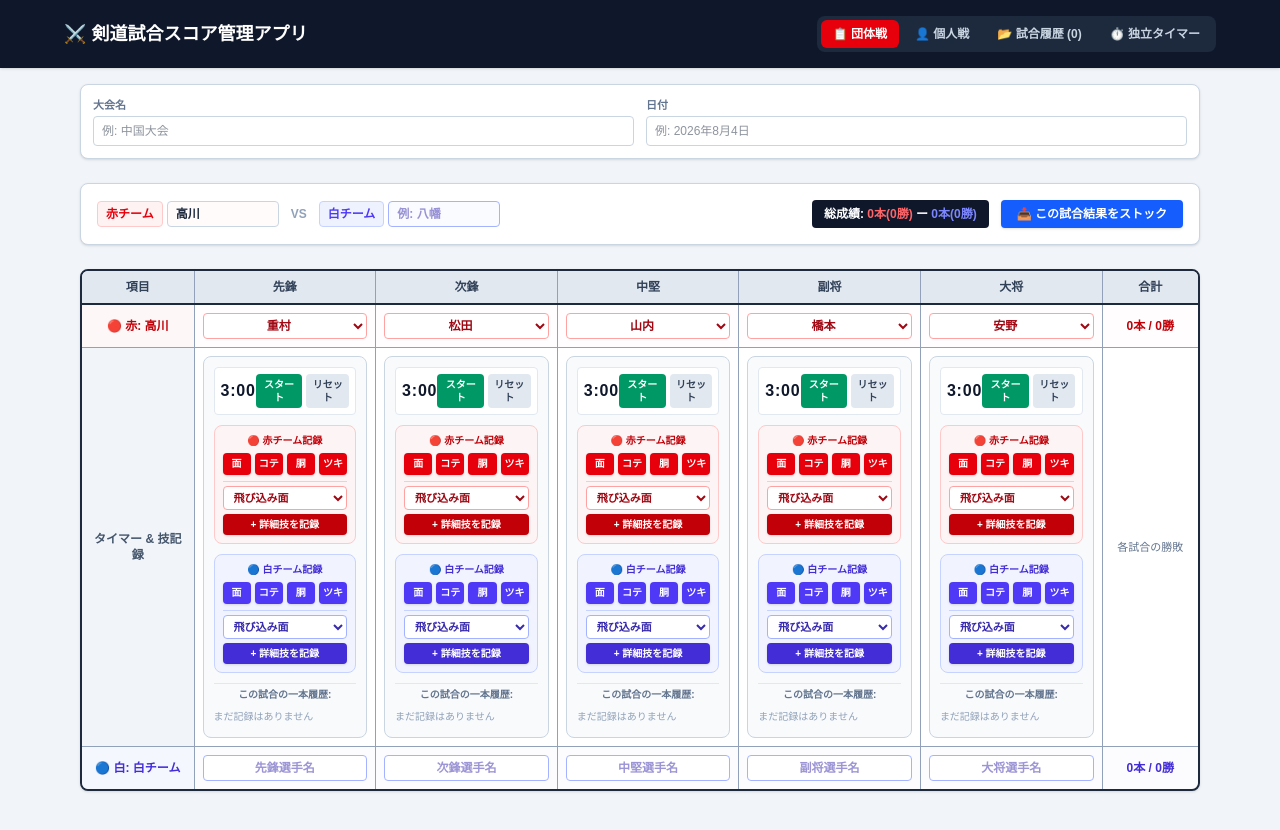
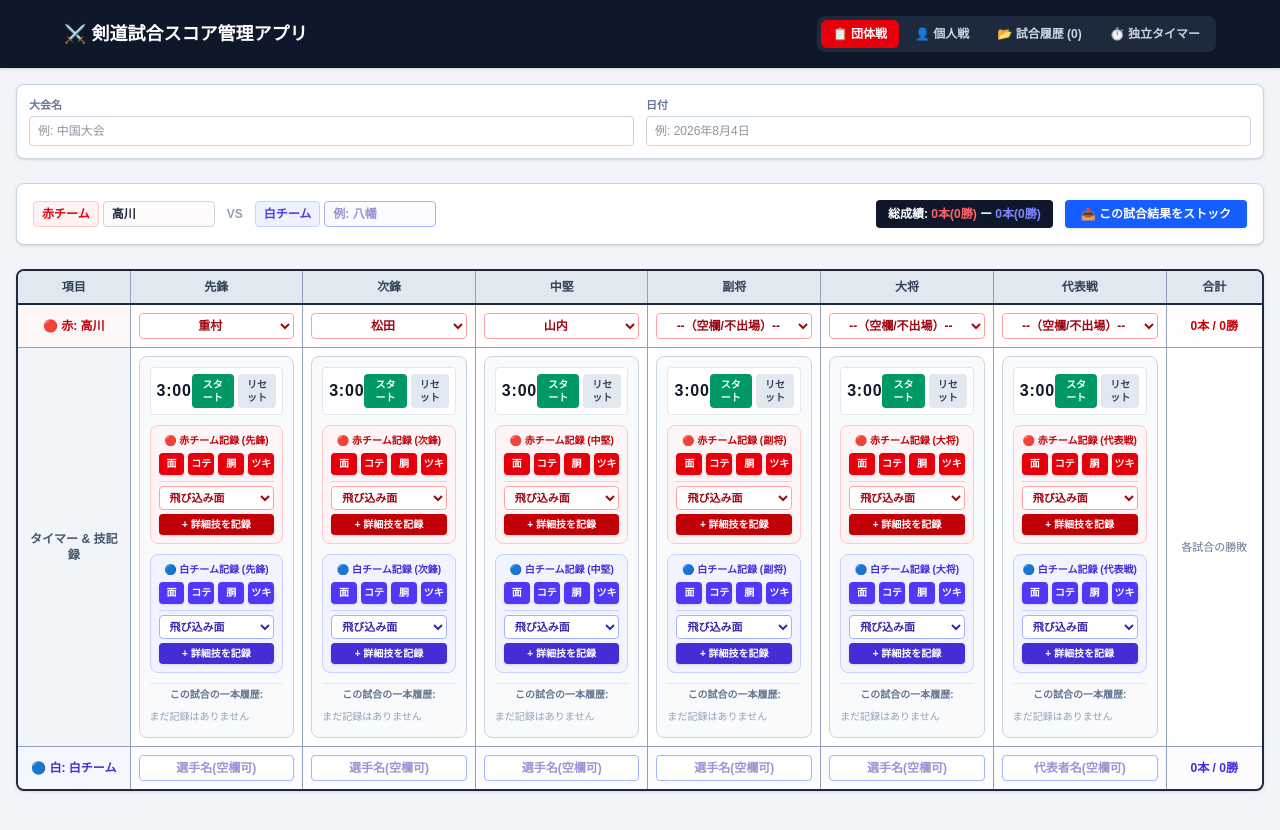
Before and after one commit to marcia031503-prog/kendo-score-app, a Next.js app: page / in a window 1280 px wide. Shown: the top 830 px of the page. Built offline with nearby package versions, Linux system fonts and the light colour scheme.

Commit message:
fix: 代表戦追加と不要プリセット削除

```diff
--- a/src/app/page.js
+++ b/src/app/page.js
@@ -2,15 +2,11 @@
 
 import React, { useState, useEffect } from 'react';
 
-// タイマーと、よく使う技ボタン ＋ プルダウン技選択を両立させたコンポーネント
 function MatchTimerAndScorer({ title, history, onAddWaza, onRemoveWaza }) {
   const [timeLeft, setTimeLeft] = useState(180);
   const [isRunning, setIsRunning] = useState(false);
 
-  // クイック打突用（よく使う4本）
   const quickWazas = ['面', 'コテ', '胴', 'ツキ'];
-
-  // 詳細技用のリスト（基本の4本を除外）
   const allWazas = [
     '飛び込み面', '引き面', '小手面', '相面', '返し面', '相小手面',
     '飛び込みコテ', '引きコテ', '出小手',
@@ -40,7 +36,6 @@ function MatchTimerAndScorer({ title, history, onAddWaza, onRemoveWaza }) {
 
   return (
     <div className="bg-slate-50 border border-slate-300 rounded-lg p-2.5 space-y-2.5">
-      {/* タイマー表示 & 操作 */}
       <div className="flex items-center justify-between bg-white p-1.5 rounded border border-slate-200">
         <div className="text-base font-black text-slate-900 tracking-wider">
           {formatTime(timeLeft)}
@@ -61,11 +56,8 @@ function MatchTimerAndScorer({ title, history, onAddWaza, onRemoveWaza }) {
         </div>
       </div>
 
-      {/* ================= 赤チーム側スコアエリア ================= */}
       <div className="bg-red-50/70 border border-red-200 rounded-lg p-2 space-y-1.5">
-        <div className="text-[10px] font-bold text-red-700">🔴 赤チーム記録</div>
-
-        {/* ワンタップ物理ボタン（面・コテ・胴・ツキ） */}
+        <div className="text-[10px] font-bold text-red-700">🔴 赤チーム記録 ({title})</div>
         <div className="grid grid-cols-4 gap-1">
           {quickWazas.map((w) => (
             <button
@@ -77,8 +69,6 @@ function MatchTimerAndScorer({ title, history, onAddWaza, onRemoveWaza }) {
             </button>
           ))}
         </div>
-
-        {/* その他の技：プルダウン ＋ 記録ボタン */}
         <div className="flex flex-col gap-1 pt-1 border-t border-red-200">
           <select
             value={redSelectedWaza}
@@ -98,11 +88,8 @@ function MatchTimerAndScorer({ title, history, onAddWaza, onRemoveWaza }) {
         </div>
       </div>
 
-      {/* ================= 白チーム側スコアエリア ================= */}
       <div className="bg-indigo-50/70 border border-indigo-200 rounded-lg p-2 space-y-1.5">
-        <div className="text-[10px] font-bold text-indigo-700">🔵 白チーム記録</div>
-
-        {/* ワンタップ物理ボタン（面・コテ・胴・ツキ） */}
+        <div className="text-[10px] font-bold text-indigo-700">🔵 白チーム記録 ({title})</div>
         <div className="grid grid-cols-4 gap-1">
           {quickWazas.map((w) => (
             <button
@@ -114,8 +101,6 @@ function MatchTimerAndScorer({ title, history, onAddWaza, onRemoveWaza }) {
             </button>
           ))}
         </div>
-
-        {/* その他の技：プルダウン ＋ 記録ボタン */}
         <div className="flex flex-col gap-1 pt-1 border-t border-indigo-200">
           <select
             value={whiteSelectedWaza}
@@ -135,7 +120,6 @@ function MatchTimerAndScorer({ title, history, onAddWaza, onRemoveWaza }) {
         </div>
       </div>
 
-      {/* 記録された履歴表示 */}
       <div className="space-y-1 pt-1 border-t border-slate-200">
         <div className="text-[10px] font-bold text-slate-500">この試合の一本履歴:</div>
         <div className="flex flex-wrap gap-1 min-h-[22px] items-center">
@@ -166,34 +150,30 @@ function MatchTimerAndScorer({ title, history, onAddWaza, onRemoveWaza }) {
 }
 
 export default function KendoApp() {
-  const [mode, setMode] = useState('team'); // 'team', 'individual', 'timer', 'archive'
+  const [mode, setMode] = useState('team');
   const [tournamentName, setTournamentName] = useState('');
   const [matchDate, setMatchDate] = useState('');
 
-  const playerOptions = ['重村', '山本', '山内', '橋本', '安野', '松田', '佐藤', '鈴木', '高橋', '田中'];
+  // 指定されたメンバーのみ（田中佐藤鈴木高橋は除外）
+  const playerOptions = ['重村', '山本', '山内', '橋本', '安野', '松田'];
+  const [positions] = useState(['先鋒', '次鋒', '中堅', '副将', '大将', '代表戦']);
 
-  // 団体戦用ステート
   const [teamRed, setTeamRed] = useState('高川');
   const [teamWhite, setTeamWhite] = useState('');
-  const [positions] = useState(['先鋒', '次鋒', '中堅', '副将', '大将']);
 
-  const [redPlayers, setRedPlayers] = useState(['重村', '松田', '山内', '橋本', '安野']);
-  const [whitePlayers, setWhitePlayers] = useState(['', '', '', '', '']);
+  const [redPlayers, setRedPlayers] = useState(['重村', '松田', '山内', '', '', '']);
+  const [whitePlayers, setWhitePlayers] = useState(['', '', '', '', '', '']);
 
   const [teamMatches, setTeamMatches] = useState(
-    Array(5).fill(null).map(() => ({ history: [] }))
+    Array(6).fill(null).map(() => ({ history: [] }))
   );
 
-  // 個人戦用ステート
   const [indPlayerRed] = useState('安野');
   const [indPlayerWhite, setIndPlayerWhite] = useState('');
   const [indHistory, setIndHistory] = useState([]);
 
-  // メインの全体タイマー用ステート
   const [mainTimeLeft, setMainTimeLeft] = useState(180);
   const [mainIsRunning, setMainIsRunning] = useState(false);
-
-  // 連続試合のストックリスト
   const [matchArchive, setMatchArchive] = useState([]);
 
   useEffect(() => {
@@ -214,7 +194,8 @@ export default function KendoApp() {
     return `${mins}:${secs < 10 ? '0' : ''}${secs}`;
   };
 
-  const getMatchResult = (history) => {
+  const getMatchResult = (history, redPlayer, whitePlayer) => {
+    if (!redPlayer && !whitePlayer && history.length === 0) return 'none';
     let redCount = 0;
     let whiteCount = 0;
     history.forEach((h) => {
@@ -225,17 +206,20 @@ export default function KendoApp() {
     if (redCount >= 2 || (redCount > whiteCount && (redCount + whiteCount >= 2))) return 'red';
     if (whiteCount >= 2 || (whiteCount > redCount && (redCount + whiteCount >= 2))) return 'white';
     if (redCount === 1 && whiteCount === 1) return 'draw';
+    if (redCount === 0 && whiteCount === 0 && (redPlayer || whitePlayer)) return 'draw';
     return 'none';
   };
 
   const calculateTeamSummary = () => {
     let redWins = 0, whiteWins = 0, redIppons = 0, whiteIppons = 0;
-    teamMatches.forEach((m) => {
+    teamMatches.forEach((m, idx) => {
+      const rP = redPlayers[idx];
+      const wP = whitePlayers[idx];
       m.history.forEach((h) => {
         if (h.side === 'red') redIppons++;
         if (h.side === 'white') whiteIppons++;
       });
-      const res = getMatchResult(m.history);
+      const res = getMatchResult(m.history, rP, wP);
       if (res === 'red') redWins++;
       else if (res === 'white') whiteWins++;
     });
@@ -255,13 +239,14 @@ export default function KendoApp() {
       scoreSummary: `${summary.redIppons}本(${summary.redWins}勝) ー ${summary.whiteIppons}本(${summary.whiteWins}勝)`,
       details: positions.map((pos, idx) => {
         const m = teamMatches[idx];
-        const rP = redPlayers[idx];
-        const wP = whitePlayers[idx] || '白選手';
+        const rP = redPlayers[idx] || (pos === '代表戦' ? '代表者未定' : '空欄(不出場)');
+        const wP = whitePlayers[idx] || (pos === '代表戦' ? '代表者未定' : '空欄(不出場)');
         const hStr = m.history.map((h, i) => `${i+1}本:${h.side === 'red' ? rP : wP}(${h.waza})`).join(', ');
-        const res = getMatchResult(m.history);
-        let resText = '引き分け';
+        const res = getMatchResult(m.history, redPlayers[idx], whitePlayers[idx]);
+        let resText = '不出場/未対戦';
         if (res === 'red') resText = `${teamRed}勝ち`;
-        if (res === 'white') resText = `${teamWhite || '白'}勝ち`;
+        else if (res === 'white') resText = `${teamWhite || '白'}勝ち`;
+        else if (res === 'draw') resText = '引き分け';
         return `${pos}: ${rP} vs ${wP} [${hStr || '技なし'}] → ${resText}`;
       }).join(' / ')
     };
@@ -347,7 +332,7 @@ export default function KendoApp() {
         </div>
       </header>
 
-      <div className="max-w-6xl mx-auto p-4 space-y-6">
+      <div className="max-w-7xl mx-auto p-4 space-y-6">
         <div className="bg-white p-3 rounded-lg shadow-sm border border-slate-300 grid grid-cols-1 sm:grid-cols-2 gap-3">
           <div>
             <label className="block text-[11px] font-bold text-slate-500 mb-0.5">大会名</label>
@@ -411,7 +396,7 @@ export default function KendoApp() {
             </div>
 
             <div className="bg-white rounded-lg shadow-sm border-2 border-slate-800 overflow-x-auto">
-              <table className="w-full border-collapse text-center text-xs min-w-[950px]">
+              <table className="w-full border-collapse text-center text-xs min-w-[1200px]">
                 <thead>
                   <tr className="bg-slate-200 border-b-2 border-slate-800">
                     <th className="border-r border-slate-400 p-2 font-bold text-slate-700 w-28">項目</th>
@@ -422,7 +407,6 @@ export default function KendoApp() {
                   </tr>
                 </thead>
                 <tbody>
-                  {/* 赤チーム選手選択行 */}
                   <tr className="border-b border-slate-400 bg-red-50/20">
                     <td className="border-r border-slate-400 p-2 font-bold text-red-700 bg-red-50/50">
                       🔴 赤: {teamRed}
@@ -438,6 +422,7 @@ export default function KendoApp() {
                           }}
                           className="w-full border border-red-300 rounded p-1 text-xs font-bold text-center bg-white text-red-800"
                         >
+                          <option value="">--（空欄/不出場）--</option>
                           {playerOptions.map((p) => (
                             <option key={p} value={p}>{p}</option>
                           ))}
@@ -449,7 +434,6 @@ export default function KendoApp() {
                     </td>
                   </tr>
 
-                  {/* 試合タイマー＆ボタン＆技記録 */}
                   <tr className="border-b border-slate-400 bg-white">
                     <td className="border-r border-slate-400 p-2 font-bold text-slate-600 bg-slate-100">
                       タイマー & 技記録
@@ -480,7 +464,6 @@ export default function KendoApp() {
                     </td>
                   </tr>
 
-                  {/* 白チーム選手選択行 */}
                   <tr className="bg-indigo-50/20">
                     <td className="border-r border-slate-400 p-2 font-bold text-indigo-700 bg-indigo-50/50">
                       🔵 白: {teamWhite || '白チーム'}
@@ -495,7 +478,7 @@ export default function KendoApp() {
                             newP[idx] = e.target.value;
                             setWhitePlayers(newP);
                           }}
-                          placeholder={`${pos}選手名`}
+                          placeholder={pos === '代表戦' ? '代表者名(空欄可)' : '選手名(空欄可)'}
                           className="w-full border border-indigo-300 rounded p-1 text-xs font-bold text-center bg-white text-indigo-800"
                         />
                       </td>
@@ -521,7 +504,6 @@ export default function KendoApp() {
                 📥 この個人戦結果をストック
               </button>
             </div>
-
             <div className="grid grid-cols-1 sm:grid-cols-2 gap-4">
               <div className="bg-red-50 p-3 rounded-lg border border-red-200 space-y-2">
                 <label className="block text-xs font-bold text-red-600">赤選手</label>
@@ -529,7 +511,6 @@ export default function KendoApp() {
                   {indPlayerRed}
                 </div>
               </div>
-
               <div className="bg-indigo-50 p-3 rounded-lg border border-indigo-200 space-y-2">
                 <label className="block text-xs font-bold text-indigo-600">白選手名（手入力）</label>
                 <input
@@ -541,7 +522,6 @@ export default function KendoApp() {
                 />
               </div>
             </div>
-
             <MatchTimerAndScorer
               title="個人戦 試合管理"
               history={indHistory}
@@ -565,7 +545,7 @@ export default function KendoApp() {
                     onClick={handleCopyArchiveForExcel}
                     className="bg-emerald-600 hover:bg-emerald-700 text-white px-4 py-2 rounded text-xs font-bold shadow transition"
                   >
-                    📋 全履歴をExcel用一括コピー
+                    📋 全履歴, Excel用一括コピー
                   </button>
                   <button
                     onClick={() => {
@@ -578,7 +558,6 @@ export default function KendoApp() {
                 </div>
               )}
             </div>
-
             {matchArchive.length === 0 ? (
               <div className="text-center py-12 text-slate-400 text-xs border border-dashed border-slate-300 rounded-lg">
                 まだストックされた試合はありません。
@@ -622,7 +601,6 @@ export default function KendoApp() {
             <div className="text-6xl font-black text-slate-900 tracking-wider bg-slate-100 py-6 rounded-lg border border-slate-300">
               {formatTime(mainTimeLeft)}
             </div>
-
             <div className="flex justify-center gap-3">
               <button
                 onClick={() => {
@@ -643,7 +621,6 @@ export default function KendoApp() {
                 4分
               </button>
             </div>
-
             <div className="flex justify-center gap-3 pt-2">
               <button
                 onClick={() => setMainIsRunning(!mainIsRunning)}
```
